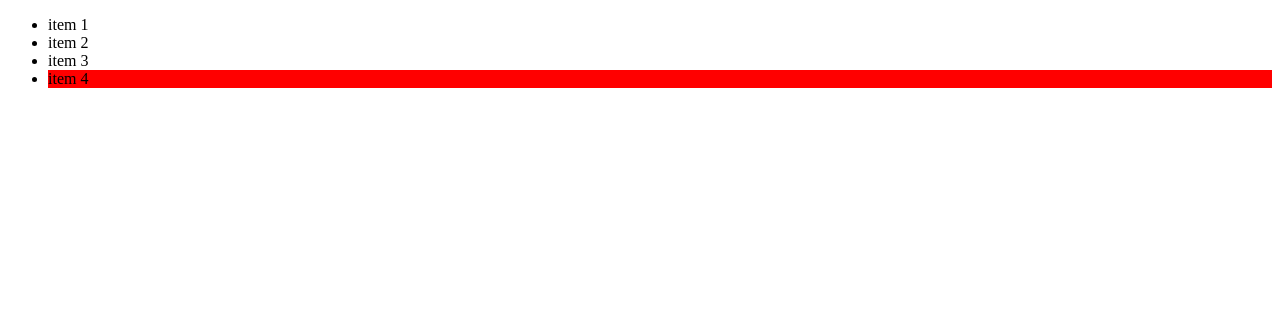
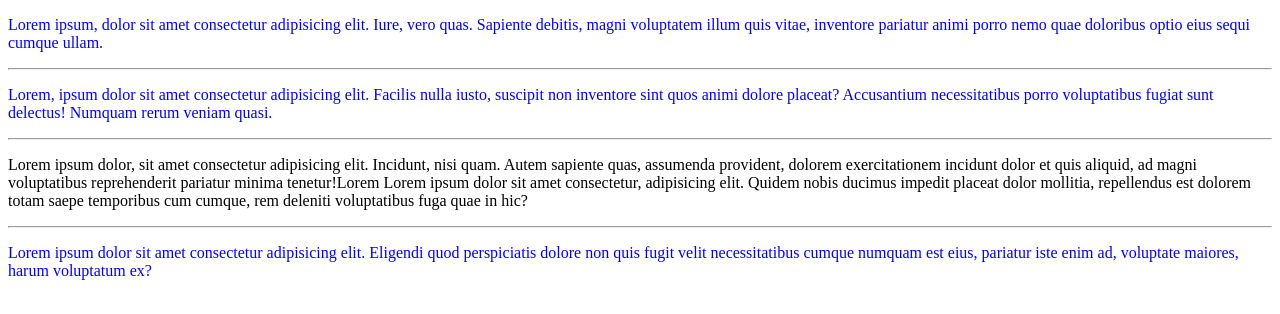
Before and after one commit to AncelmoViana/HTML5-CSS3-CursoOtavioMiranda, a plain HTML site: page aula18-pseudo-classes+estado-de-elementos/index2.html in a window 1280 px wide. Drawn offline with Linux system fonts and the light colour scheme.

Commit message:
conclusao da aula 19

```diff
--- a/aula18-pseudo-classes+estado-de-elementos/css/estilo2.css
+++ b/aula18-pseudo-classes+estado-de-elementos/css/estilo2.css
@@ -1,3 +1,3 @@
-.pai .lista li:last-child {
-    background-color: red;
+p:not(.p1){
+    color: blue ;
 }
--- a/aula18-pseudo-classes+estado-de-elementos/index2.html
+++ b/aula18-pseudo-classes+estado-de-elementos/index2.html
@@ -7,16 +7,17 @@
     <link rel="stylesheet" href="css/estilo2.css">
 </head>
 <body>
+    <p>Lorem ipsum, dolor sit amet consectetur adipisicing elit. Iure, vero quas. Sapiente debitis, magni voluptatem illum quis vitae, inventore pariatur animi porro nemo quae doloribus optio eius sequi cumque ullam.</p>
+    <hr>
+    <p>
+    Lorem, ipsum dolor sit amet consectetur adipisicing elit. Facilis nulla iusto, suscipit non inventore sint quos animi dolore placeat? Accusantium necessitatibus porro voluptatibus fugiat sunt delectus! Numquam rerum veniam quasi.
+    </p>
+    <hr>
+    <p class="p1">Lorem ipsum dolor, sit amet consectetur adipisicing elit. Incidunt, nisi quam. Autem sapiente quas, assumenda provident, dolorem exercitationem incidunt dolor et quis aliquid, ad magni voluptatibus reprehenderit pariatur minima tenetur!Lorem Lorem ipsum dolor sit amet consectetur, adipisicing elit. Quidem nobis ducimus impedit placeat dolor mollitia, repellendus est dolorem totam saepe temporibus cum cumque, rem deleniti voluptatibus fuga quae in hic?</p>
+    <hr>
+    <p>Lorem ipsum dolor sit amet consectetur adipisicing elit. Eligendi quod perspiciatis dolore non quis fugit velit necessitatibus cumque numquam est eius, pariatur iste enim ad, voluptate maiores, harum voluptatum ex?</p>
 
-    <div class="pai">
-        <ul class="lista">
-            <li>item 1</li>
-            <li>item 2</li>
-            <li>item 3</li>
-            <li>item 4</li>
-        </ul>
 
-    </div>
 
 </body>
 </html>
--- /dev/null
+++ b/aula19-seletores-css-not-e-nth-child/css/estilocss3.css
@@ -0,0 +1,3 @@
+ul li:nth-child(3n+5){
+    background-color: red ;
+}
```
Also changed, not shown: aula19-seletores-css-not-e-nth-child/index2.html (added, +32 -0 lines).
